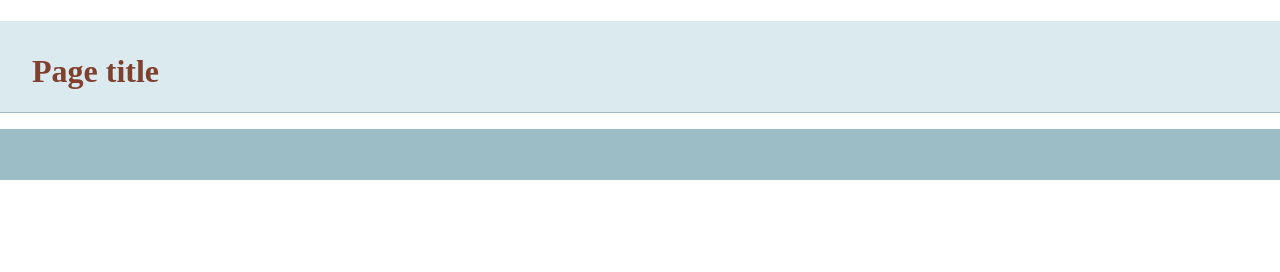
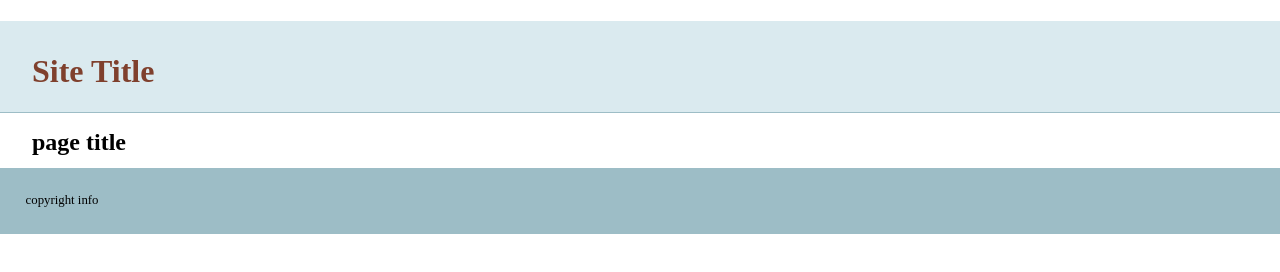
Before and after one commit to almaslegacy/git-basics, a plain HTML site: page index.html in a window 1280 px wide. Drawn offline with nearby package versions, Linux system fonts and the light colour scheme.

Commit message:
added more info to template

```diff
--- a/index.html
+++ b/index.html
@@ -14,13 +14,14 @@
     </head>
     <body>
     <header>
-	<h1>Page title</h1>
+	<h1>Site Title</h1>
     </header>
     <nav id="pageNav">
     </nav>
     <main>
+	    <h2>page title</h2>
     </main>
-    <footer>
+    <footer>copyright info
     </footer>
         <script>
 //use the modernizr load to load up external scripts. This will load the scripts asynchronously, but the order listed matters. Although it will load all scripts in parallel, it will execute them in the order listed
```
